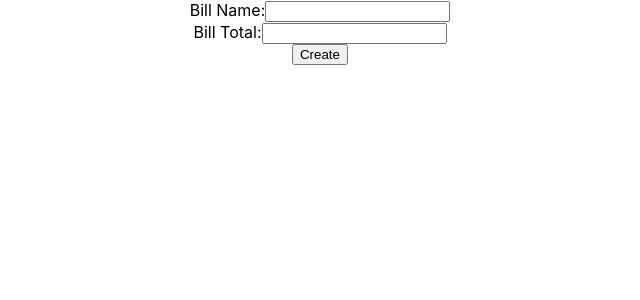
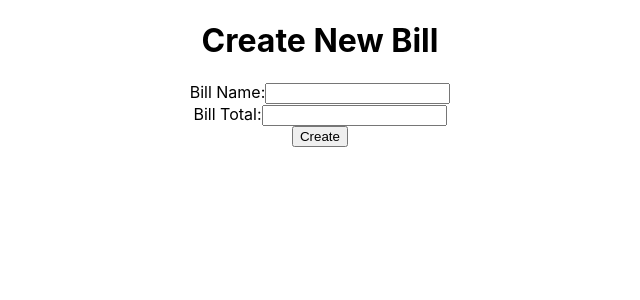
Before and after one commit to dvejmz/billy, a React (Create React App) app: page /new in a window 1280 px wide. Shown: the top 300 px of the page, without its empty margins (320-960 px from the left). Built offline with nearby package versions, Linux system fonts and the light colour scheme.

Commit message:
Add header

```diff
--- a/src/containers/NewBill.tsx
+++ b/src/containers/NewBill.tsx
@@ -7,6 +7,7 @@ function NewBill() {
 
   return (
     <div style={{ display: 'flex', flexDirection: 'column', alignItems: 'center' }}>
+      <h1>Create New Bill</h1>
       <form
         style={{ display: 'flex', flexDirection: 'column', alignItems: 'center' }}
         onSubmit={async (ev) => {
```
